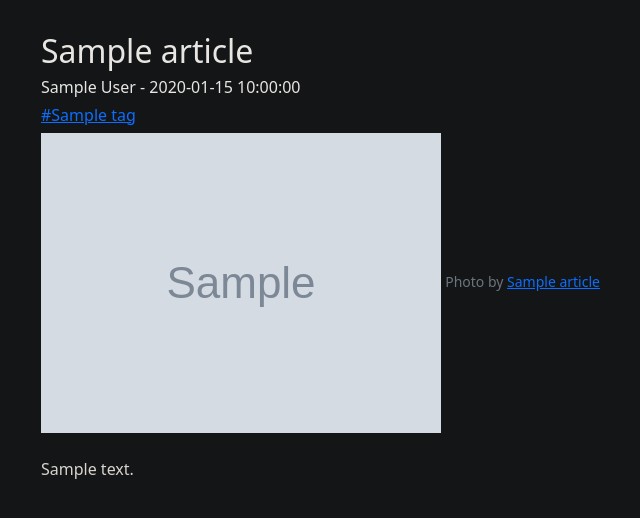
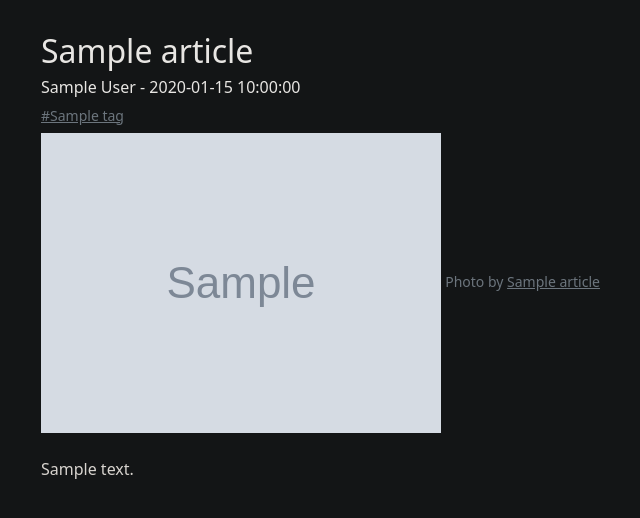
Before and after one commit to JBreidfjord/midnightsnack, a FastAPI app: template templates/post.html in a window 1280 px wide. Shown: the part 56-574 px from the top of the page, without its empty margins (231-871 px from the left). Run offline with FastAPI, Linux system fonts and the light colour scheme; the template is opened without the code that fills it: most values are stand-ins (such as "Sample title", 1, 10 or a date in 2020); grey boxes marked "Sample" are stand-in pictures; parts of the project's set-up code (start-up, migrations or seed data) failed here and were passed over; some libraries are stand-ins or nearby versions.

Commit message:
Fixed blockquotes; changed tag and pg_url links to secondary-link style

```diff
--- a/static/main.css
+++ b/static/main.css
@@ -89,6 +89,8 @@ blockquote {
     margin-block-end: 1em;
     margin-inline-start: 40px;
     margin-inline-end: 40px;
+    padding-left: 1em;
+    border-left: 5px solid #444444;
 }
 
 #main {
--- a/templates/post.html
+++ b/templates/post.html
@@ -32,11 +32,11 @@
         <h6>{{ author }} - {{ date }}</h6>
         <h6>
             {% for tag in article.tags %}
-                <span><a href="/tags/{{ tag.name }}">#{{ tag.name }}</a></span>
+                <small class="text-muted"><a href="/tags/{{ tag.name }}" class="link-secondary">#{{ tag.name }}</a></small>
             {% endfor %}
         </h6>
         <img src="../{{ img_path }}" alt="{{ article.image_text }}" class="img-fluid">
-        <small class="text-muted">Photo by <a href="{{ article.photographer_url }}">{{ article.photographer_name }}</a></small>
+        <small class="text-muted">Photo by <a href="{{ article.photographer_url }}" class="link-secondary">{{ article.photographer_name }}</a></small>
     </div>
     <br>
     <div>
```
Also changed, not shown: 1 other file.
